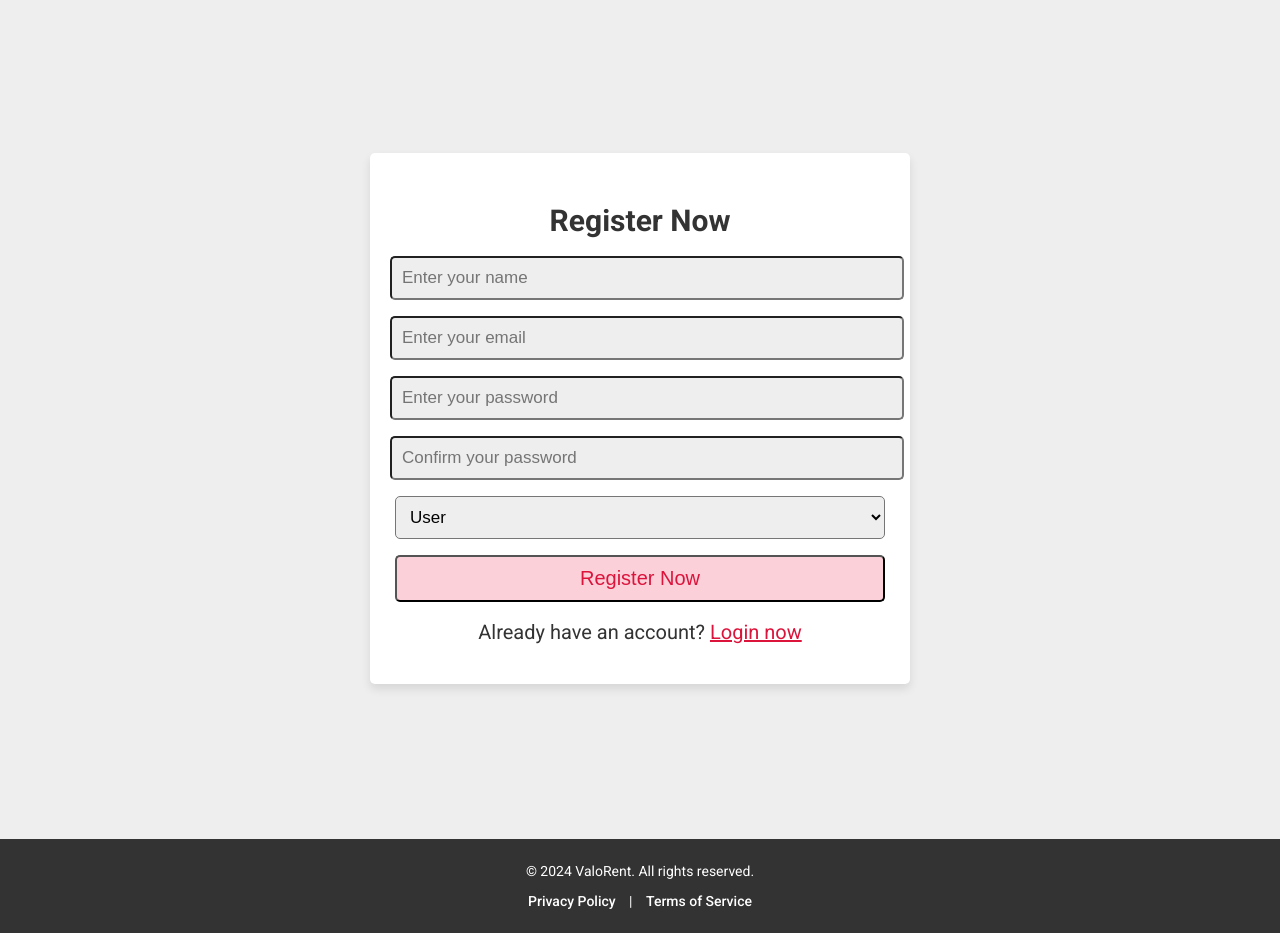
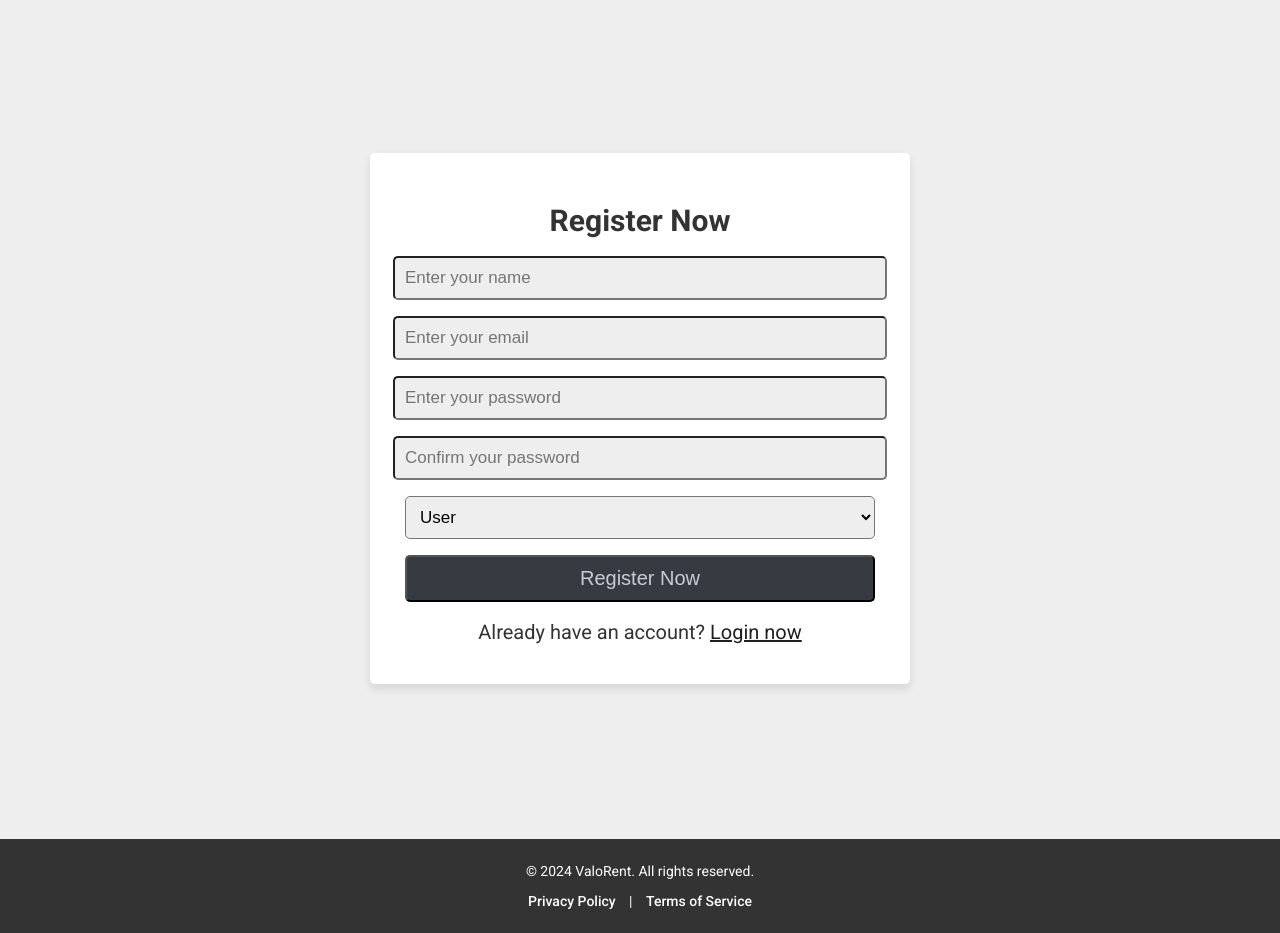
Before and after one commit to Swosti-Makaju/Sem-projectI, a PHP site: page /register_form.php in a window 1280 px wide. Shown: the part 154-1087 px from the top of the page. Run offline with PHP 8.4, Linux system fonts and the light colour scheme.

Commit message:
changed color

```diff
--- a/css/contact.css
+++ b/css/contact.css
@@ -85,7 +85,7 @@ body {
 
 .contact-form button {
     display: block;
-    width: 100%;
+    width: 103%;
     padding: 12px;
     background-color: #444;
     color: white;
--- a/css/faq.css
+++ b/css/faq.css
@@ -69,14 +69,14 @@ body {
     margin: 0;
     padding: 15px;
     cursor: pointer;
-    background-color: #333;
+    background-color: #424040;
     color: white;
     font-weight: 500;
     transition: background-color 0.3s, color 0.3s;
 }
 
 .faq-question:hover {
-    background-color: #333;
+    background-color: #4d4444;
     color: #e0e0e0;
 }
 
--- a/css/register_form.css
+++ b/css/register_form.css
@@ -64,7 +64,7 @@ body {
 
 .form-container form input,
 .form-container form select {
-    width: 98%;
+    width: 94%;
     padding: 10px 10px;
     font-size: 17px;
     margin: 8px 0;
@@ -77,15 +77,15 @@ body {
 }
 
 .form-container form .form-btn {
-    background: #fbd0d9;
-    color: crimson;
+    background: #353b41;
+    color: rgb(201, 204, 212);
     text-transform: capitalize;
     font-size: 20px;
     cursor: pointer;
 }
 
 .form-container form .form-btn:hover {
-    background: crimson;
+    background: 353b41;
     color: #fff;
 }
 
@@ -96,7 +96,10 @@ body {
 }
 
 .form-container form p a {
-    color: crimson;
+    color: rgb(32, 30, 30);
+}
+.form-container form p a:hover{
+    color: rgb(102, 63, 63);
 }
 
 .form-container form .error-msg {
```
